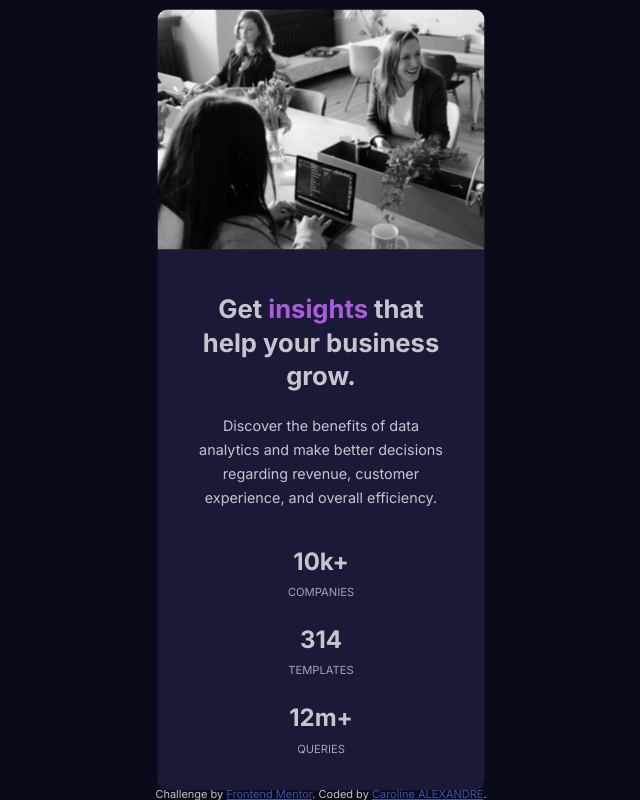
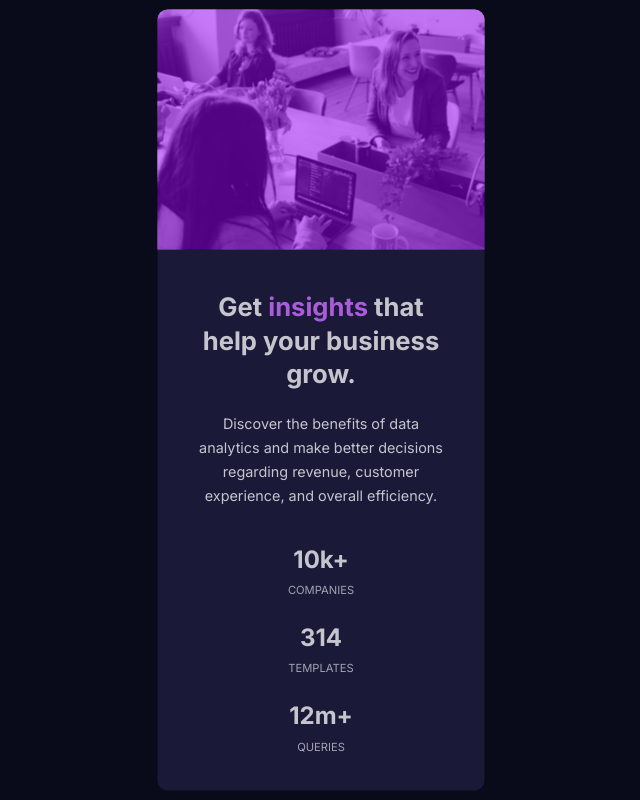
Before and after one commit to CarolineSenes/-Integration_maquette-_Stats-preview-card-component-main, a plain HTML site: page index.html in a window 1280 px wide. Shown: the whole page, without its empty margins (319-959 px from the left). Drawn offline with Linux system fonts and the light colour scheme.

Commit message:
modif img hero + ajout overlay sur img

```diff
--- a/index.html
+++ b/index.html
@@ -14,20 +14,20 @@
     <link rel="stylesheet" href="style.css" />
 
     <title>Frontend Mentor | Stats preview card component</title>
-
   </head>
   <body>
     <main>
       <div class="card">
         <section class="card_image">
-          <img src="images/image-header-mobile.jpg" alt="">
+          <div class="overlay"></div>
         </section>
 
         <section class="card_txt">
           <h1>Get <span>insights</span> that help your business grow.</h1>
-          <p>Discover the benefits of data
-            analytics and make better decisions regarding revenue, customer experience,
-            and overall efficiency.</p>
+          <p>
+            Discover the benefits of data analytics and make better decisions
+            regarding revenue, customer experience, and overall efficiency.
+          </p>
           <div class="stats">
             <div class="stat_compagnies">
               <h2>10k+</h2>
@@ -46,11 +46,11 @@
       </div>
     </main>
 
-    <footer class="attribution">
+    <!-- <footer class="attribution">
       Challenge by
       <a href="https://www.frontendmentor.io?ref=challenge" target="_blank"
         >Frontend Mentor</a
       >. Coded by <a href="#">Caroline ALEXANDRE</a>.
-    </footer>
+    </footer> -->
   </body>
 </html>
--- a/style.css
+++ b/style.css
@@ -7,6 +7,7 @@
     --main-background-color: hsl(233, 47%, 7%);
     --card-background-color: hsl(244, 38%, 16%);
     --accent-color: hsl(277, 64%, 61%);
+    --accent-overlay-color: hsla(277, 100%, 50%, 0.5);
     --main-paragraph-color: hsla(0, 0%, 100%, 0.75);
     --stat-headings-color: hsla(0, 0%, 100%, 0.6);
 }
@@ -78,6 +79,18 @@ p{
     border-radius: 10px;
     background-color: var(--card-background-color);
 }
+.card_image, .overlay{
+    height: 240px;
+    border-radius: 10px 10px 0 0;
+}
+.card_image{
+    background-image: url("./images/image-header-mobile.jpg");
+    background-size: cover;
+    margin-bottom: 2.5rem;
+}
+.overlay{
+    background-color: var(--accent-overlay-color);
+}
 .card_txt{
     width: 257px;
     margin-left: 35px;
@@ -85,11 +98,6 @@ p{
 }
 .card_txt p{
     line-height: 1.5rem;
-}
-section img{
-    width: 327px;
-    border-radius: 10px 10px 0 0;
-    margin-bottom: 2.5rem;
 }
 .stats{
     margin-top: 2.5rem;
@@ -100,7 +108,7 @@ section img{
     font-size: 0.7rem;
 }
 
-/* FOOTER */
+/* FOOTER
 footer{
     position: fixed;
     left: 0;
@@ -114,4 +122,4 @@ footer{
   }
   .attribution a {
     color: hsl(228, 45%, 44%);
-  }
+  } */
```
